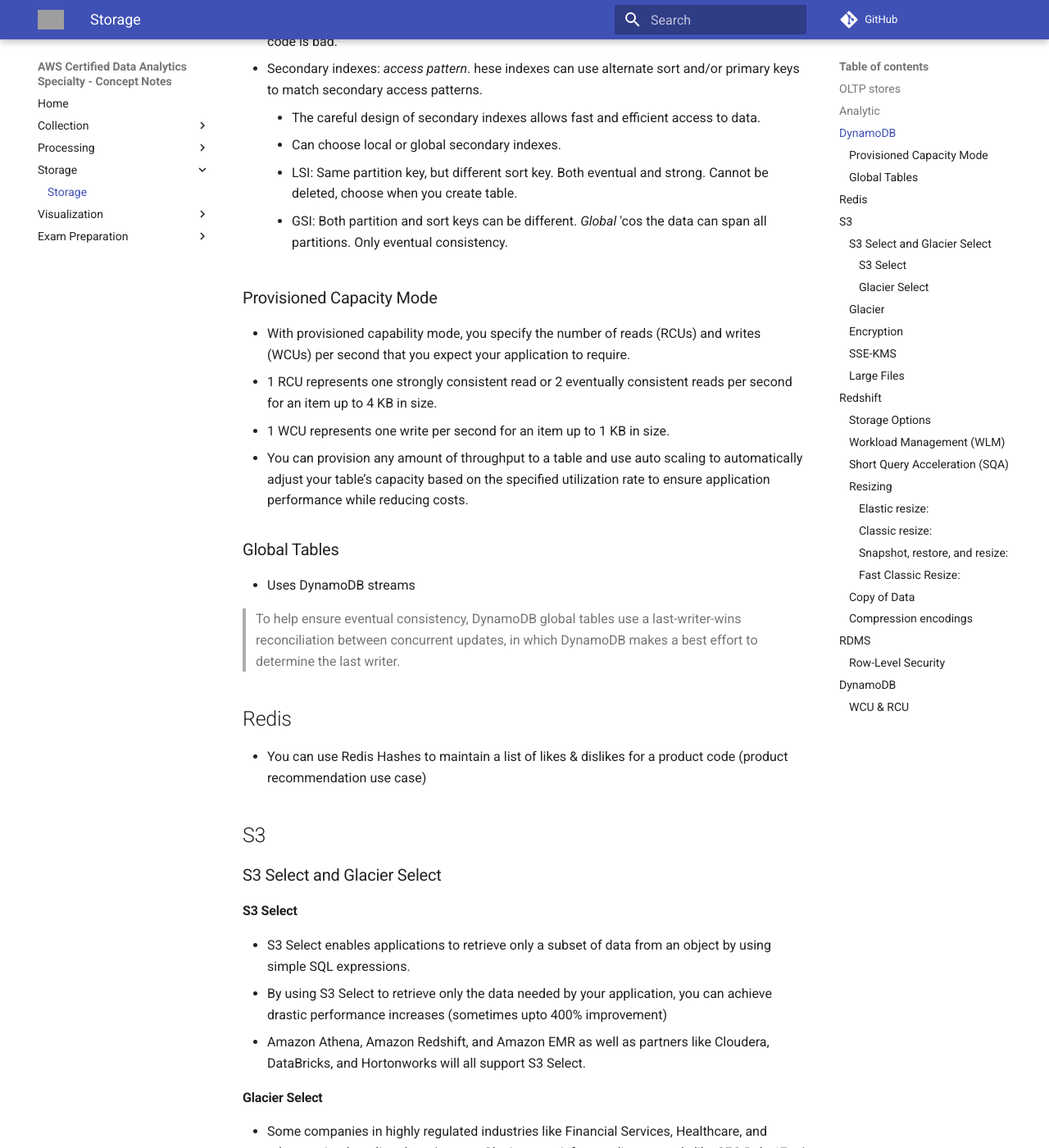
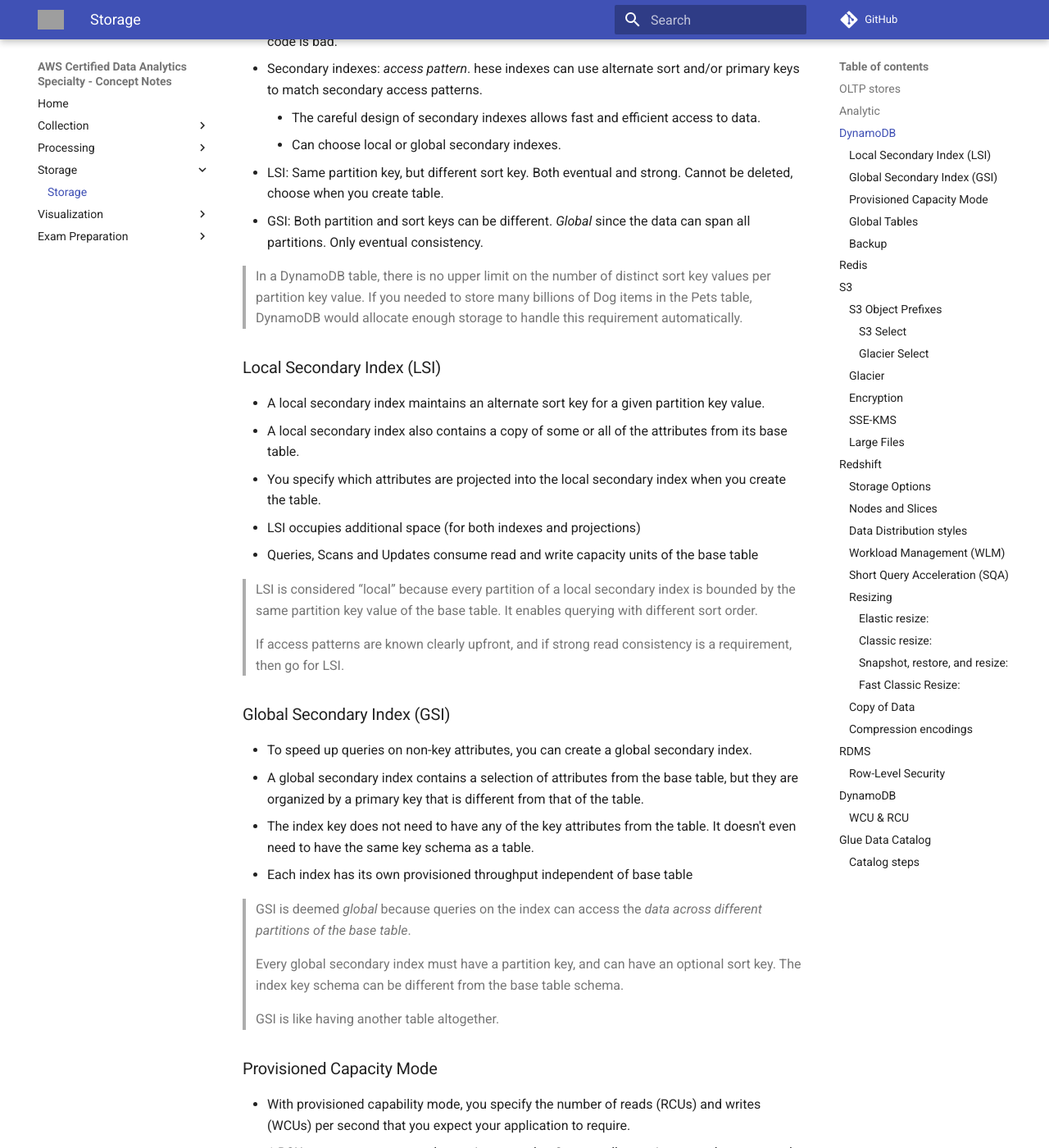
Before and after one commit to jeyabalajis/aws-certified-data-analytics-specialty-notes, an MkDocs documentation site: the page built from docs/storage/storage.md, in a window 1280 px wide and 1400 px high, scrolled down 1445 px. Shown: the whole window at 82% size. Built offline with MkDocs 1.6.1 and Material for MkDocs 9.7.7, drawn with Linux system fonts in a browser that asks for light colours; comment, search, counter and statistics services are not loaded; some of the changed text lies outside the part shown; grey boxes are pictures that could not be loaded.

Commit message:
added storage documentation.

```diff
--- a/docs/storage/storage.md
+++ b/docs/storage/storage.md
@@ -37,8 +37,35 @@
 - Secondary indexes: *access pattern*. hese indexes can use alternate sort and/or primary keys to match secondary access patterns.
     - The careful design of secondary indexes allows fast and efficient access to data.
     - Can choose local or global secondary indexes.
-    - LSI: Same partition key, but different sort key. Both eventual and strong. Cannot be deleted, choose when you create table.
-    - GSI: Both partition and sort keys can be different. *Global* 'cos the data can span all partitions. Only eventual consistency.
+- LSI: Same partition key, but different sort key. Both eventual and strong. Cannot be deleted, choose when you create table.
+- GSI: Both partition and sort keys can be different. *Global* since the data can span all partitions. Only eventual consistency.
+
+> In a DynamoDB table, there is no upper limit on the number of distinct sort key values per partition key value. If you needed to store many billions of Dog items in the Pets table, DynamoDB would allocate enough storage to handle this requirement automatically.
+
+### Local Secondary Index (LSI)
+
+- A local secondary index maintains an alternate sort key for a given partition key value.
+- A local secondary index also contains a copy of some or all of the attributes from its base table.
+- You specify which attributes are projected into the local secondary index when you create the table.
+- LSI occupies additional space (for both indexes and projections)
+- Queries, Scans and Updates consume read and write capacity units of the base table
+
+> LSI is considered “local” because every partition of a local secondary index is bounded by the same partition key value of the base table. It enables querying with different sort order.
+
+> If access patterns are known clearly upfront, and if strong read consistency is a requirement, then go for LSI.
+
+### Global Secondary Index (GSI)
+
+- To speed up queries on non-key attributes, you can create a global secondary index.
+- A global secondary index contains a selection of attributes from the base table, but they are organized by a primary key that is different from that of the table.
+- The index key does not need to have any of the key attributes from the table. It doesn't even need to have the same key schema as a table.
+- Each index has its own provisioned throughput independent of base table
+
+> GSI is deemed _global_ because queries on the index can access the *data across different partitions of the base table*.
+
+> Every global secondary index must have a partition key, and can have an optional sort key. The index key schema can be different from the base table schema.
+
+> GSI is like having another table altogether.
 
 ### Provisioned Capacity Mode
 
@@ -53,13 +80,25 @@
 
 > To help ensure eventual consistency, DynamoDB global tables use a last-writer-wins reconciliation between concurrent updates, in which DynamoDB makes a best effort to determine the last writer.
 
+### Backup
+
+- AWS Backup
+- DynamoDB on-demand backup. You can use the DynamoDB on-demand backup capability to create full backups of your tables for long-term retention, and archiving for regulatory compliance needs.
+
 ## Redis
 
 - You can use Redis Hashes to maintain a list of likes & dislikes for a product code (product recommendation use case)
 
 ## S3
 
-### S3 Select and Glacier Select
+### S3 Object Prefixes
+
+- You can use prefixes to organize the data that you store in Amazon S3 buckets.
+- A prefix is a string of characters at the beginning of the object key name.
+- A prefix can be any length, subject to the maximum length of the object key name
+- Searching by prefix limits the results to only those keys that begin with the specified prefix.
+
+> If your application issues requests directly to Amazon S3 using the REST API, we recommend using a pool of HTTP connections and re-using each connection for a series of requests. Avoiding per-request connection setup removes the need to perform TCP slow-start and Secure Sockets Layer (SSL) handshakes on each request.
 
 #### S3 Select
 
@@ -102,6 +141,32 @@
     - DC2: Compute Intensive with local SSD
     - DS2: Legacy, uses HDD for lower cost, not recommended
     - RA3: with managed storage, allows you to optimize your datawarehouse by scaling and paying for compute and storage independently.
+
+> By having the data located in both Amazon S3 and Redshift you are increasing the costs without a good reason. You can consider Redshift Spectrum instead.
+
+### Nodes and Slices
+
+- An Amazon Redshift cluster is a set of nodes.
+- Each node in the cluster has its own operating system, dedicated memory, and dedicated disk storage.
+- One node is the leader node, which manages the distribution of data and query processing tasks to the compute nodes.
+- The compute nodes provide resources to do those tasks.
+- The disk storage for a compute node is divided into a number of slices.
+- The number of slices per node depends on the node size of the cluster.
+- For example, each DS2.XL compute node has two slices, and each DS2.8XL compute node has 16 slices.
+- The nodes all participate in running parallel queries, working on data that is distributed as evenly as possible across the slices.
+- When the table is loaded with data, the rows are distributed to the node slices according to the distribution key that is defined for a table.
+
+> To the extent that you anticipate where best to locate data initially, you can minimize the impact of data redistribution.
+> Distribution styles: EVEN, KEY, ALL, AUTO. ALL distribution is appropriate only for relatively slow moving tables, since data is copied across nodes.
+
+### Data Distribution styles
+
+- KEY: The rows are distributed according to the values in one column.
+- EVEN: Data is distributed across nodes in a round-robin fashion. If the table does not participate in a join, use this.
+- ALL: Data is copied across all nodes
+- AUTO: Redshift decides.
+
+> Sort Key: Interleaved: Increased Load and Vaccum times. Don't use interleaved in monotonously increasing attributes.
 
 ### Workload Management (WLM)
 
@@ -182,3 +247,19 @@
 
 - 1 WCU = 1 KB/second. _If you expect about 400 games to be written per second to your database, with each game emitting 80 KB of data, the WCU required is:_ 80 KB * 400 KB/second = 32000 WCU.
 - 1 RCU = 2 eventually consistent reads per second of 4 KB. 1800 eventually consistent reads per second will require 1800 * 80/8 = 18000 RCU.
+
+## Glue Data Catalog
+
+- Unified metadata repository across RDBMS, RDS, Redshift and S3
+- Track data evolution using schema versioning
+- Query using Athena or Redshift Spectrum
+- Apache Hive metastore compatible; can be used as an external metastore for applications running on Amazon EMR.
+
+### Catalog steps
+
+1. A crawler runs any custom classifiers that you choose to infer the format and schema of your data.
+2. The crawler connects to the data store.
+3. The inferred schema is created for your data.
+4. The crawler writes metadata to the AWS Glue Data Catalog.
+
+> AWS Glue crawlers can automatically infer schema from source data in Amazon S3 and store the associated metadata in the Data Catalog.
```
Also changed, not shown: docs/exam_prep/exam_preparation.md (+5 -17 lines).
